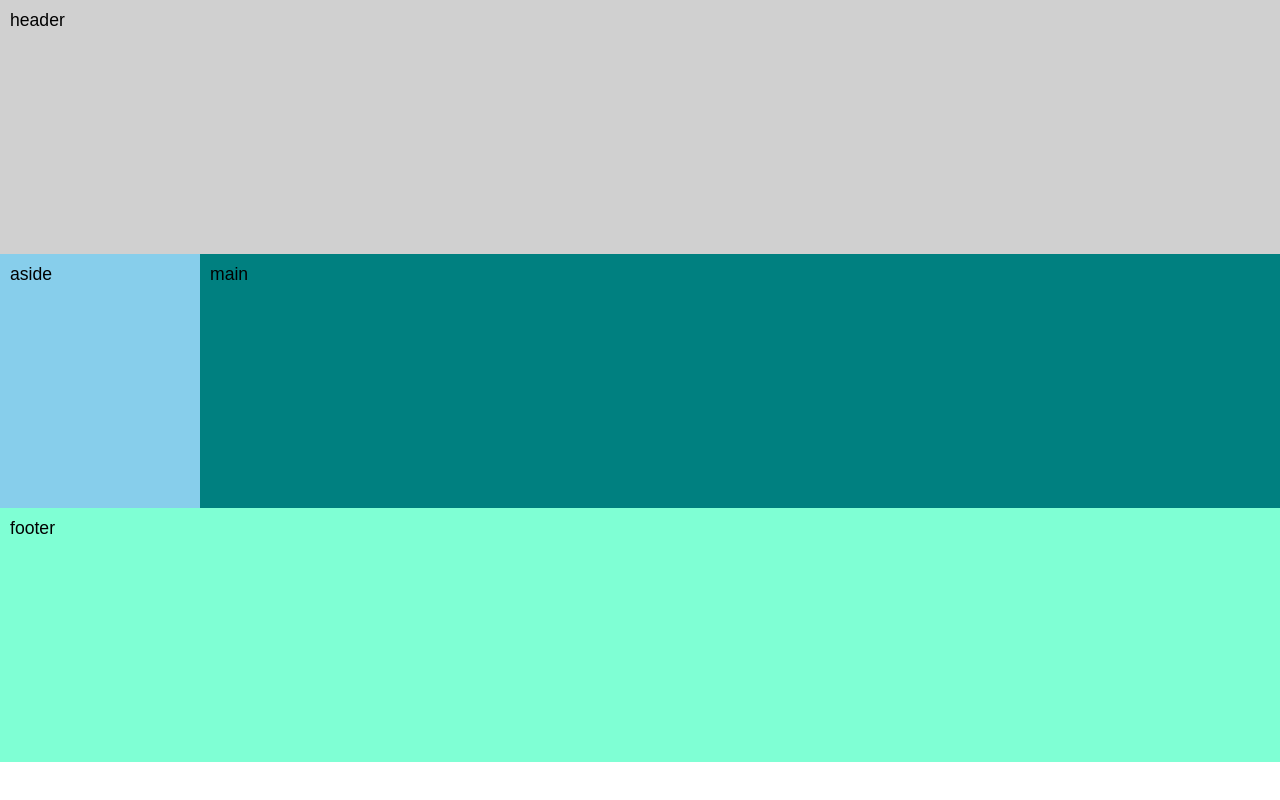
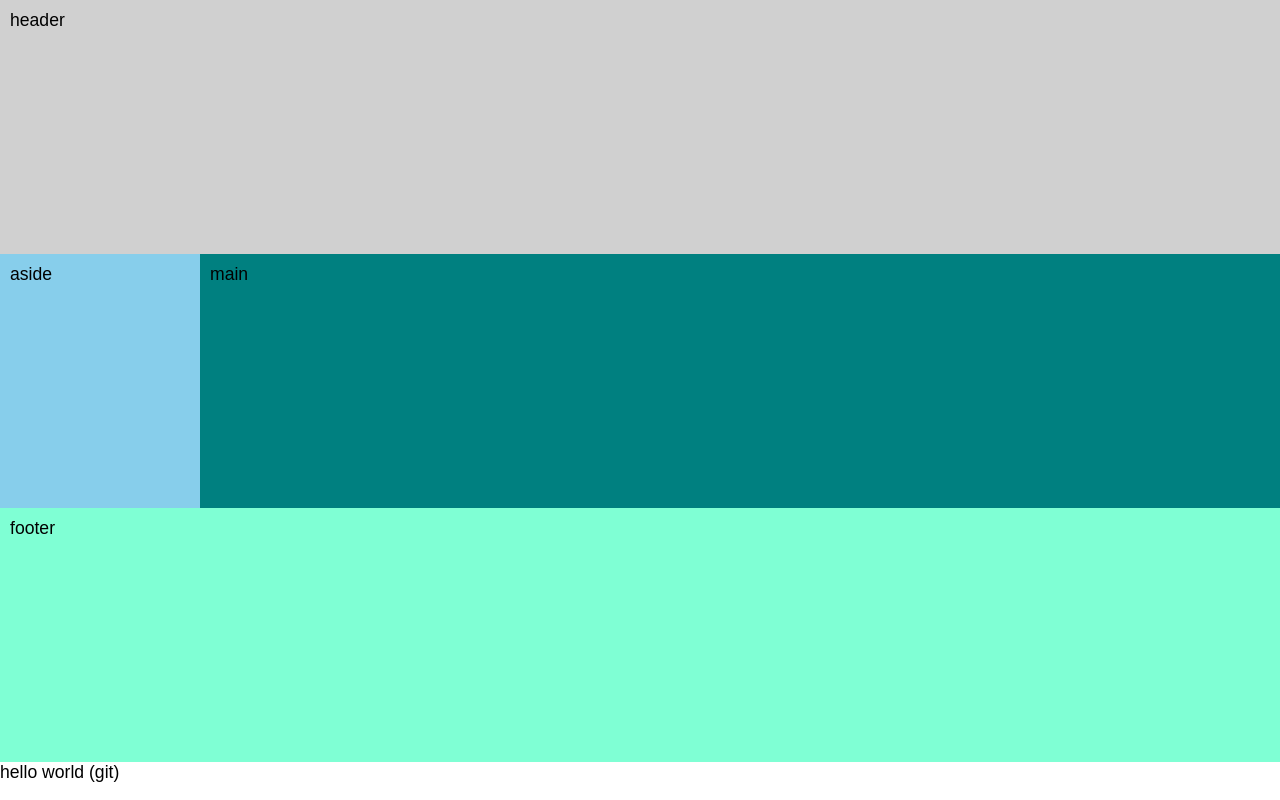
Before and after one commit to OlegMell/promise-demo, a plain HTML site: page index.html in a window 1280 px wide. Drawn offline with Linux system fonts and the light colour scheme; no server answers.

Commit message:
second commit

```diff
--- a/index.html
+++ b/index.html
@@ -15,6 +15,9 @@
             <div class="main">main</div>
             <div class="footer">footer</div>
         </div>
+        <div class="test">
+        	hello world (git)
+        </div>
     </div>
     <script src="index.js"></script>
 </body>
```
